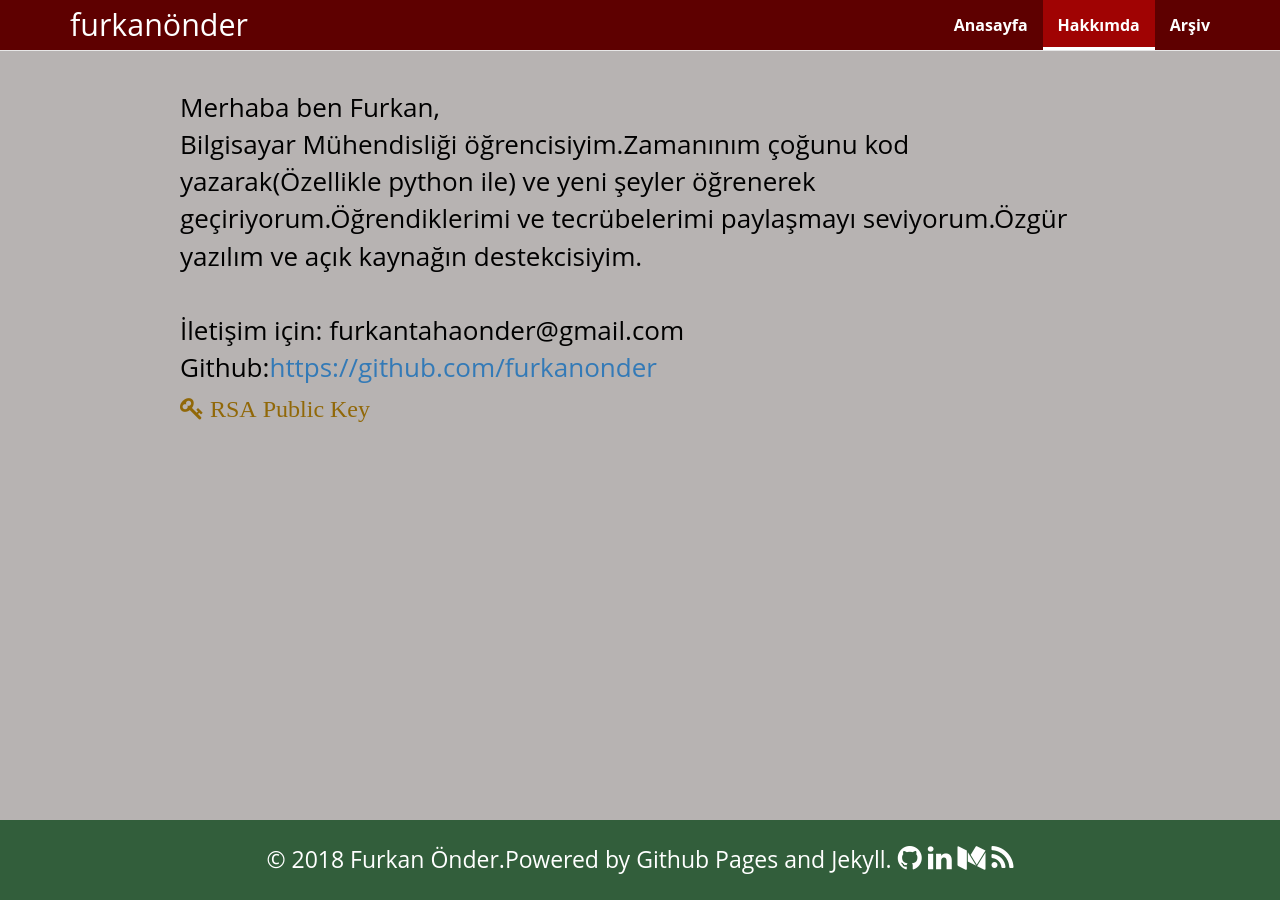
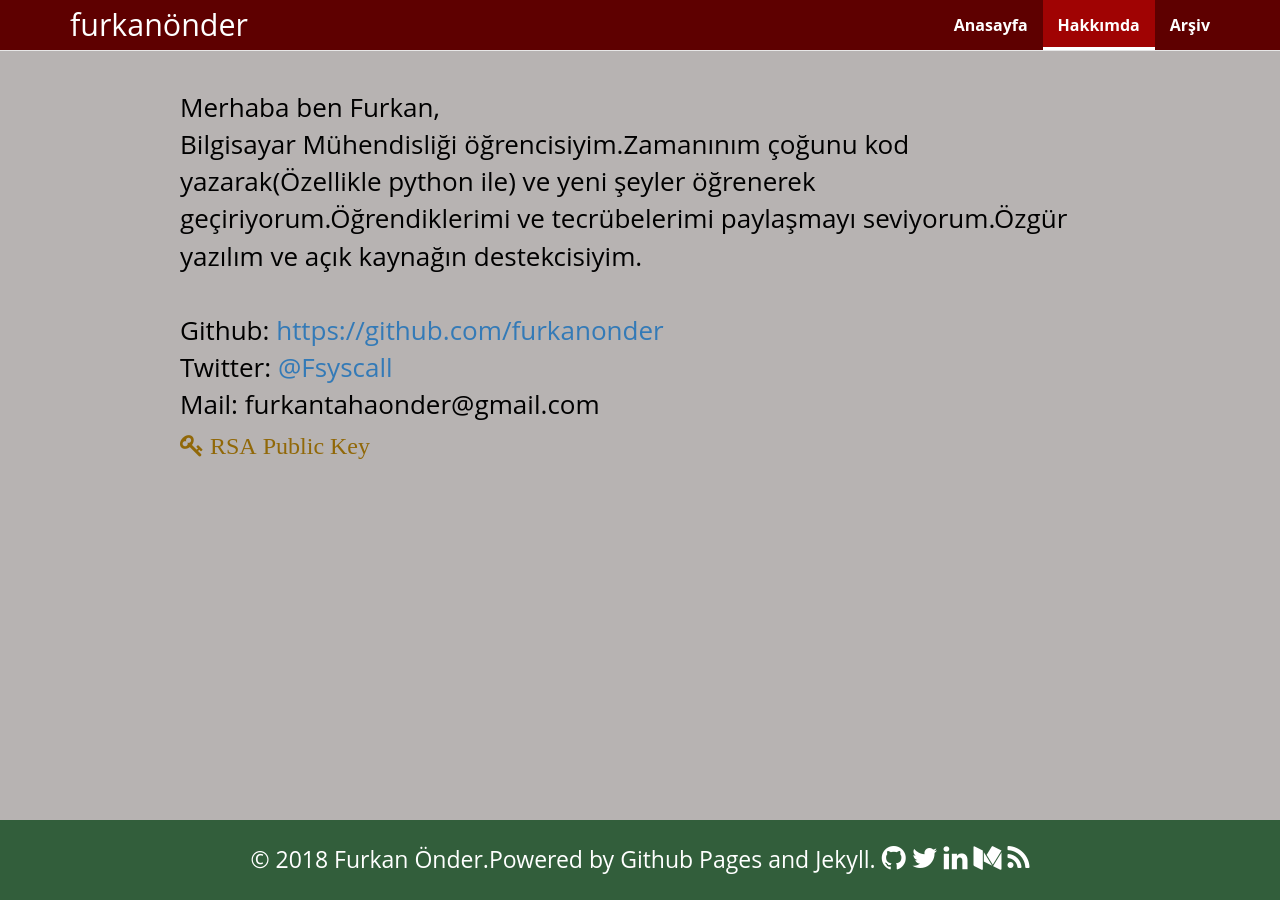
Before and after one commit to furkanonder/furkanonder.github.io, a Jekyll site: the page built from hakkimda/index.html, in a window 1280 px wide. Built offline with Jekyll 4.4.1, drawn with Linux system fonts in a browser that asks for light colours.

Commit message:
twitter added

```diff
--- a/_includes/footer.html
+++ b/_includes/footer.html
@@ -3,6 +3,7 @@
     <p class="copyright text-muted">
       &#169; 2018 Furkan Önder.Powered by Github Pages and Jekyll.
       <a href="https://github.com/furkanonder" target="_blank"><i style="font-size:28px; color:White" class="fa fa-github" ></i></a>
+      <a href="https://twitter.com/Fsyscall" target="_blank"><i style="font-size:28px; color:White" class="fa fa-twitter" ></i></a>
       <a href="https://www.linkedin.com/in/furkan-onder/" target="_blank"><i style="font-size:28px; color:White" class="fa fa-linkedin" ></i></a>
       <a href="https://medium.com/@furkanonder/" target="_blank"><i style="font-size:28px; color:White" class="fa fa-medium" ></i></a>
       <a href="{{ site.baseurl }}/feed.xml" target="_blank"><i style="font-size:28px; color:White" class="fa fa-rss" ></i></a>
--- a/hakkimda/index.html
+++ b/hakkimda/index.html
@@ -33,8 +33,11 @@ layout: default
       geçiriyorum.Öğrendiklerimi
       ve tecrübelerimi paylaşmayı seviyorum.Özgür
       yazılım ve açık kaynağın destekcisiyim.<br/><br/>
-      İletişim için: furkantahaonder@gmail.com<br/>
-      Github:<a href="https://github.com/furkanonder">https://github.com/furkanonder</a>
+      Github:<a href="https://github.com/furkanonder"> https://github.com/furkanonder</a><br/>
+      Twitter:<a href="https://twitter.com/Fsyscall"> @Fsyscall</a><br/>
+      Mail: furkantahaonder@gmail.com<br/>
+
+
     </p>
     <a download href="{{ site.baseurl }}/rsa_public_key.pem">
       <i style="font-size:24px; color:#916808;" class="fa fa-key"> RSA Public Key </i>
```
